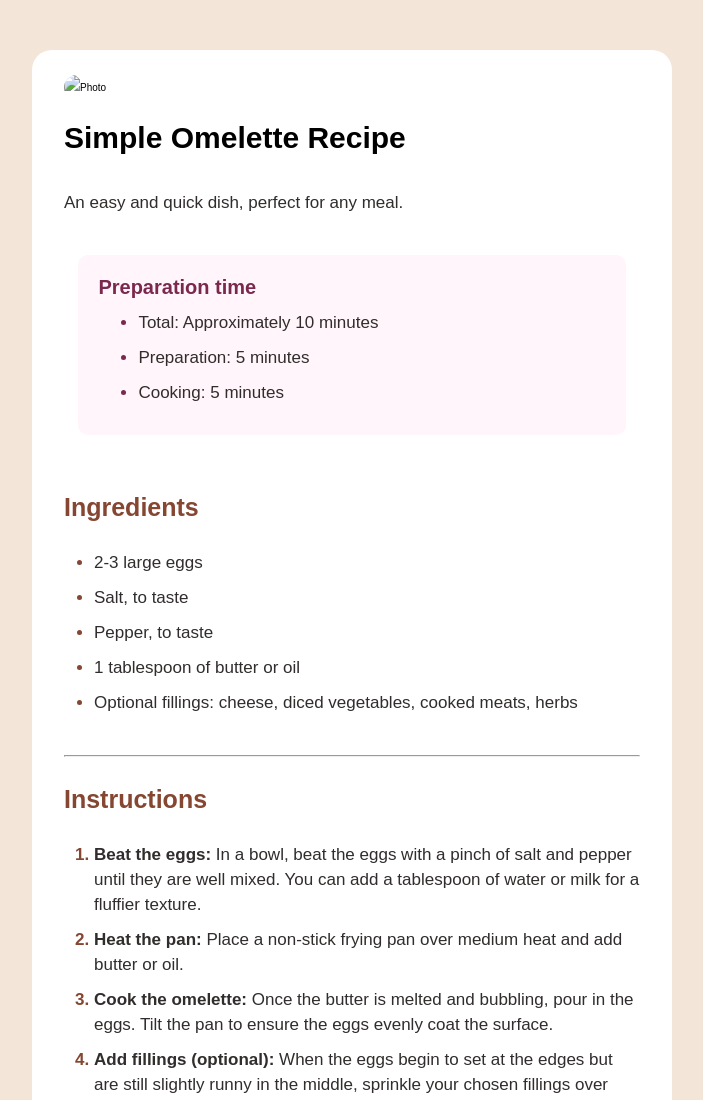
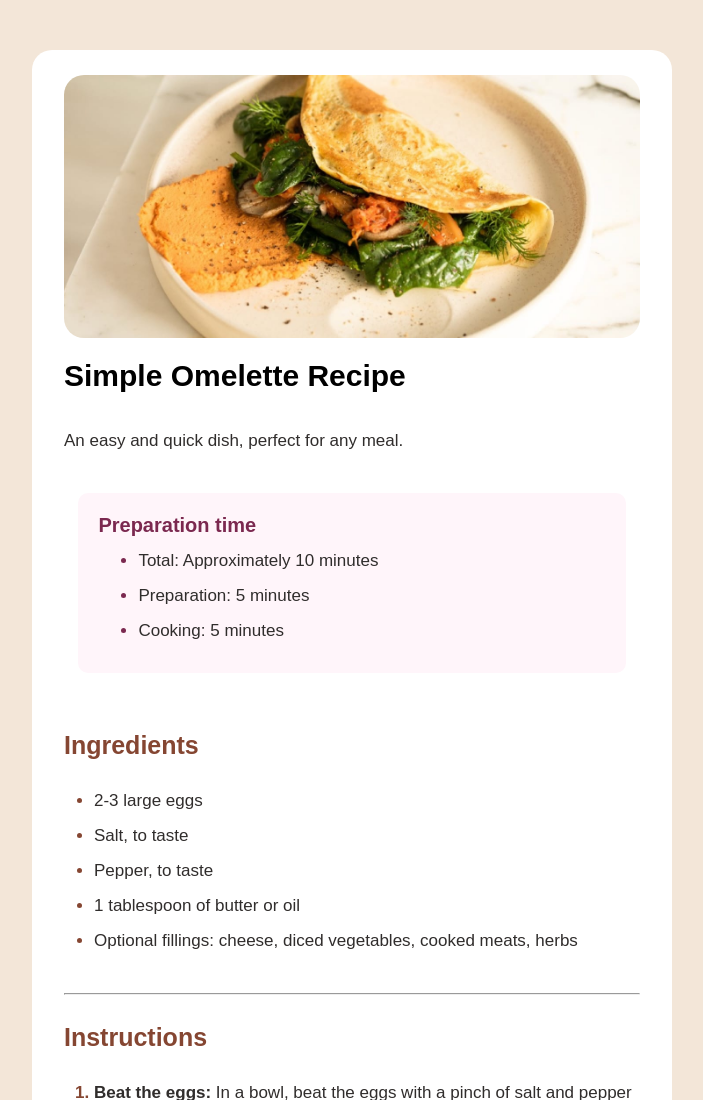
Before and after one commit to NgoThaiAnhHao/Recipe-page, a plain HTML site: page index.html in a window 1280 px wide. Shown: the top 1100 px of the page, without its empty margins (288-991 px from the left). Drawn offline with Linux system fonts and the light colour scheme; the site is published under a folder, as on GitHub Pages, so addresses that start at the root find nothing.

Commit message:
Update index.html

```diff
--- a/index.html
+++ b/index.html
@@ -9,7 +9,7 @@
   <body>
     <div class="container">
       <img
-        src="/recipe-page-main/assets/images/image-omelette.jpeg"
+        src="./recipe-page-main/assets/images/image-omelette.jpeg"
         alt="Photo"
       />
 
```
